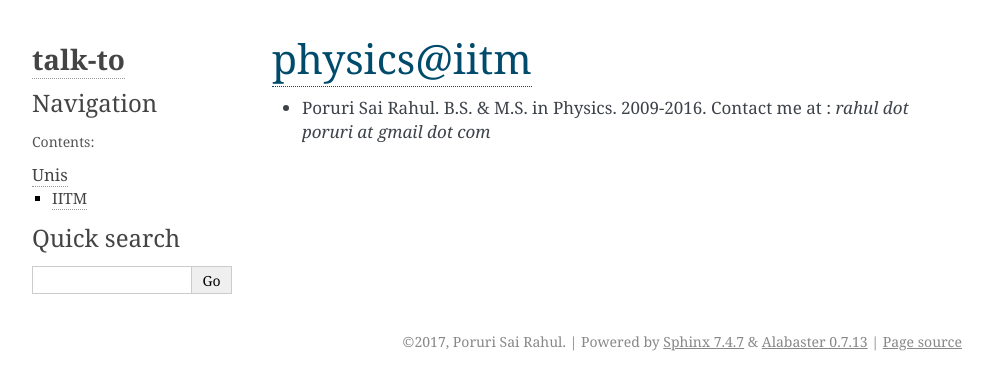
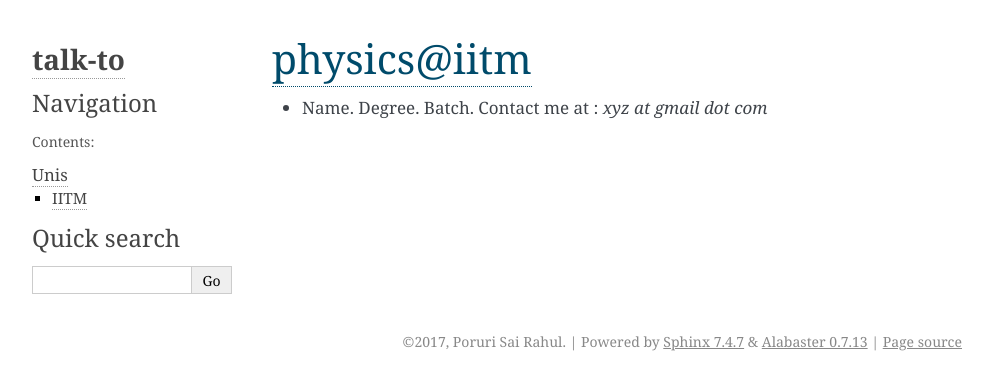
Before and after one commit to rahulporuri/talk-to, a Sphinx documentation site: the page built from doc/source/unis/iitm/physics.rst, in a window 1280 px wide. Shown: the top 390 px of the page, without its empty margins (148-1141 px from the left). Built offline with Sphinx 7.4.7, drawn with Linux system fonts in a browser that asks for light colours.

```diff
--- a/doc/source/unis/iitm/physics.rst
+++ b/doc/source/unis/iitm/physics.rst
@@ -3,5 +3,4 @@
 physics@iitm
 ------------
 
-* Poruri Sai Rahul. B.S. & M.S. in Physics. 2009-2016.
-  Contact me at : `rahul dot poruri at gmail dot com`
+* Name. Degree. Batch. Contact me at : `xyz at gmail dot com`
```
Also changed, not shown: README.md (+15 -0 lines), 1 other file.
